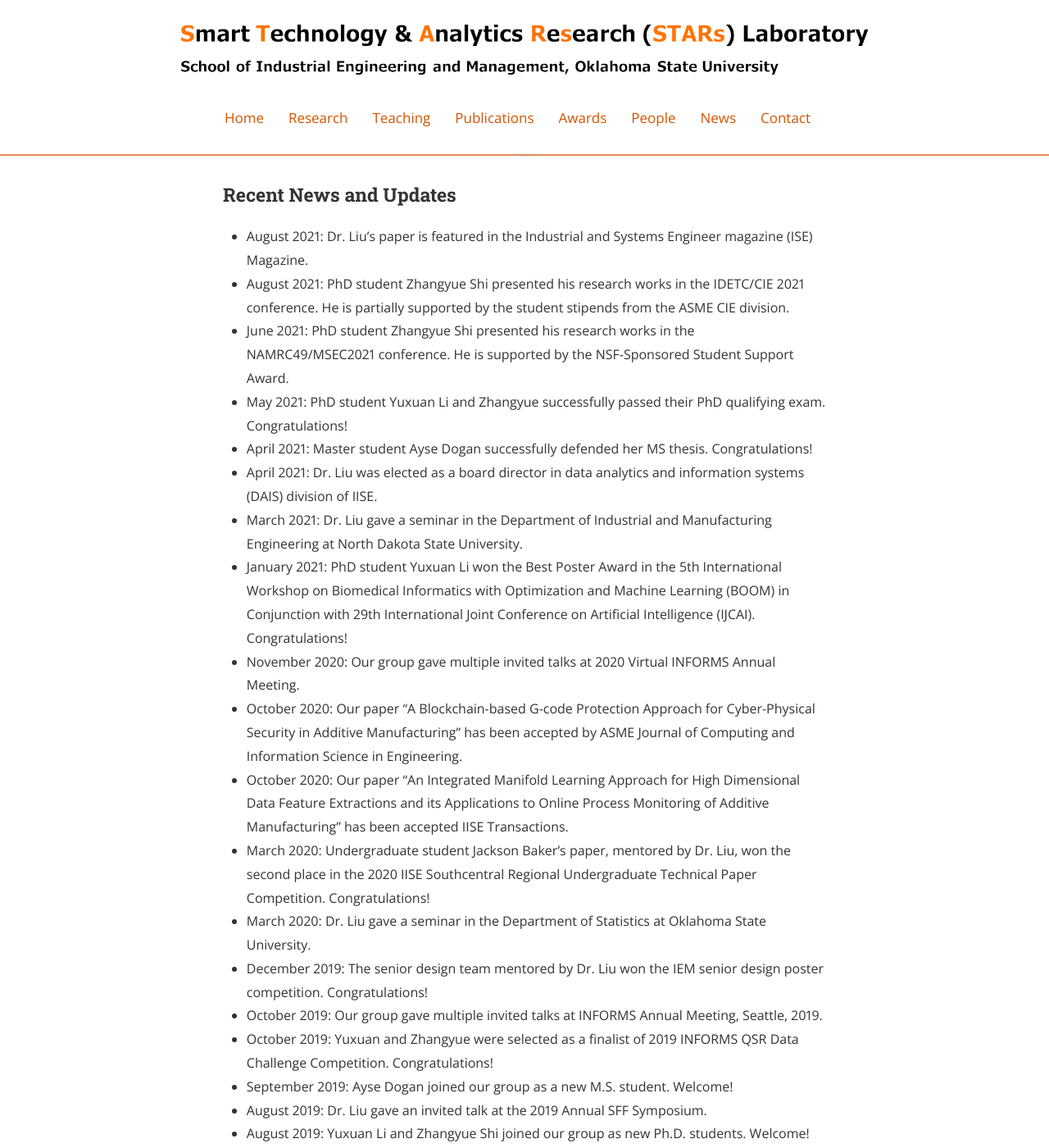
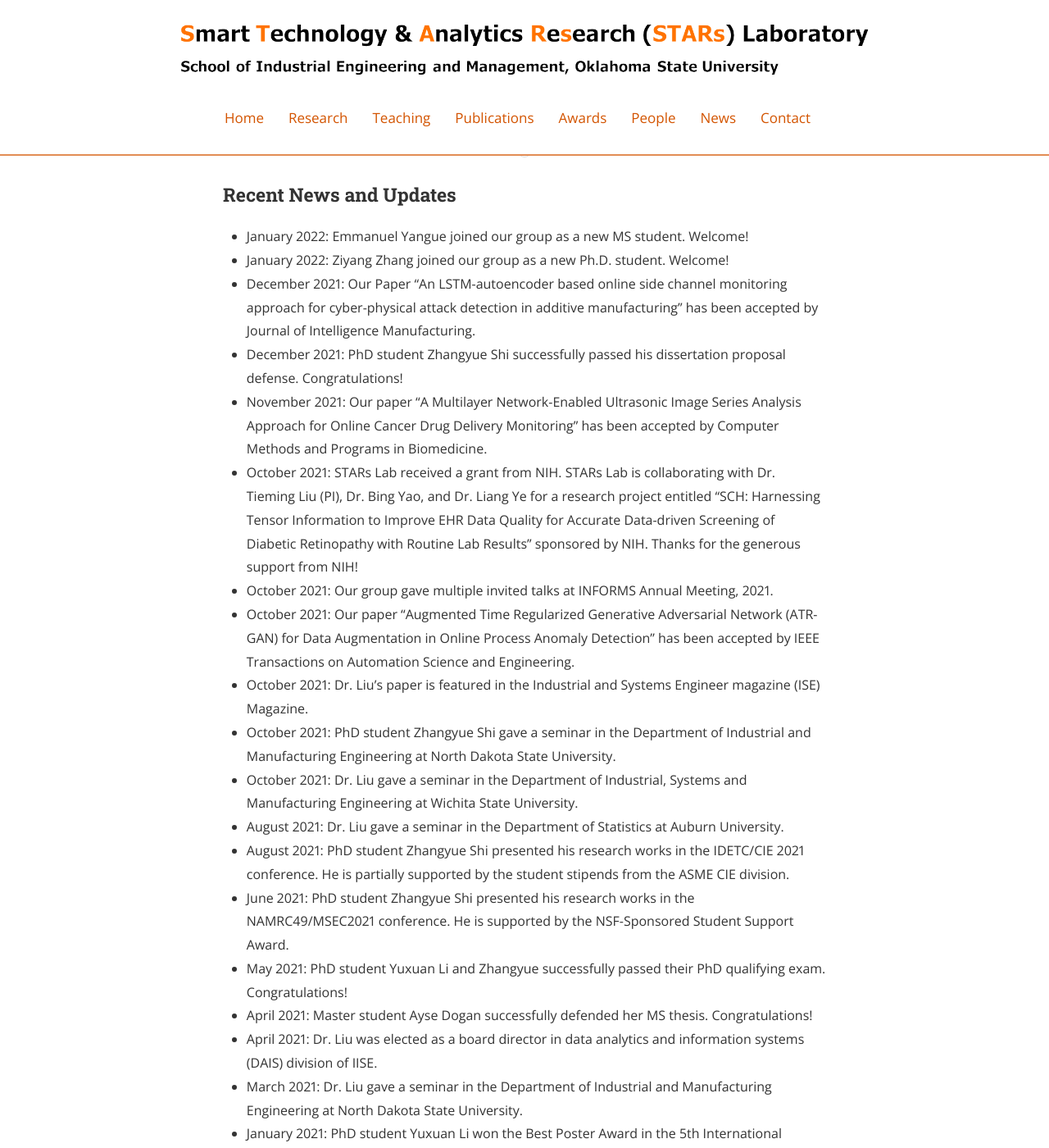
Before and after one commit to stars-laboratory/stars-laboratory.github.io, a Jekyll site: the page built from Gnews.md, in a window 1280 px wide and 1400 px high. Shown: the whole window at 82% size. Built offline with Jekyll 4.4.1, drawn with Linux system fonts in a browser that asks for light colours; nearby versions of some CDN libraries.

Commit message:
Update Gnews.md

```diff
--- a/Gnews.md
+++ b/Gnews.md
@@ -7,7 +7,18 @@
 
 ### Recent News and Updates
 
-* August 2021: Dr. Liu's paper is featured in the Industrial and Systems Engineer magazine (ISE) Magazine.
+* January 2022: Emmanuel Yangue joined our group as a new MS student. Welcome!
+* January 2022: Ziyang Zhang joined our group as a new Ph.D. student. Welcome!
+* December 2021: Our Paper “An LSTM-autoencoder based online side channel monitoring approach for cyber-physical attack detection in additive manufacturing” has been accepted by Journal of Intelligence Manufacturing.
+* December 2021: PhD student Zhangyue Shi successfully passed his dissertation proposal defense. Congratulations!
+* November 2021: Our paper “A Multilayer Network-Enabled Ultrasonic Image Series Analysis Approach for Online Cancer Drug Delivery Monitoring” has been accepted by Computer Methods and Programs in Biomedicine.
+* October 2021: STARs Lab received a grant from NIH. STARs Lab is collaborating with Dr. Tieming Liu (PI), Dr. Bing Yao, and Dr. Liang Ye for a research project entitled “SCH: Harnessing Tensor Information to Improve EHR Data Quality for Accurate Data-driven Screening of Diabetic Retinopathy with Routine Lab Results” sponsored by NIH. Thanks for the generous support from NIH!
+* October 2021: Our group gave multiple invited talks at INFORMS Annual Meeting, 2021.
+* October 2021: Our paper “Augmented Time Regularized Generative Adversarial Network (ATR-GAN) for Data Augmentation in Online Process Anomaly Detection” has been accepted by IEEE Transactions on Automation Science and Engineering.
+* October 2021: Dr. Liu’s paper is featured in the Industrial and Systems Engineer magazine (ISE) Magazine.
+* October 2021: PhD student Zhangyue Shi gave a seminar in the Department of Industrial and Manufacturing Engineering at North Dakota State University.
+* October 2021: Dr. Liu gave a seminar in the Department of Industrial, Systems and Manufacturing Engineering at Wichita State University.
+* August 2021: Dr. Liu gave a seminar in the Department of Statistics at Auburn University.
 * August 2021: PhD student Zhangyue Shi presented his research works in the IDETC/CIE 2021 conference. He is partially supported by the student stipends from the ASME CIE division.
 * June 2021: PhD student Zhangyue Shi presented his research works in the NAMRC49/MSEC2021 conference. He is supported by the NSF-Sponsored Student Support Award.
 * May 2021: PhD student Yuxuan Li and Zhangyue successfully passed their PhD qualifying exam. Congratulations!
```
